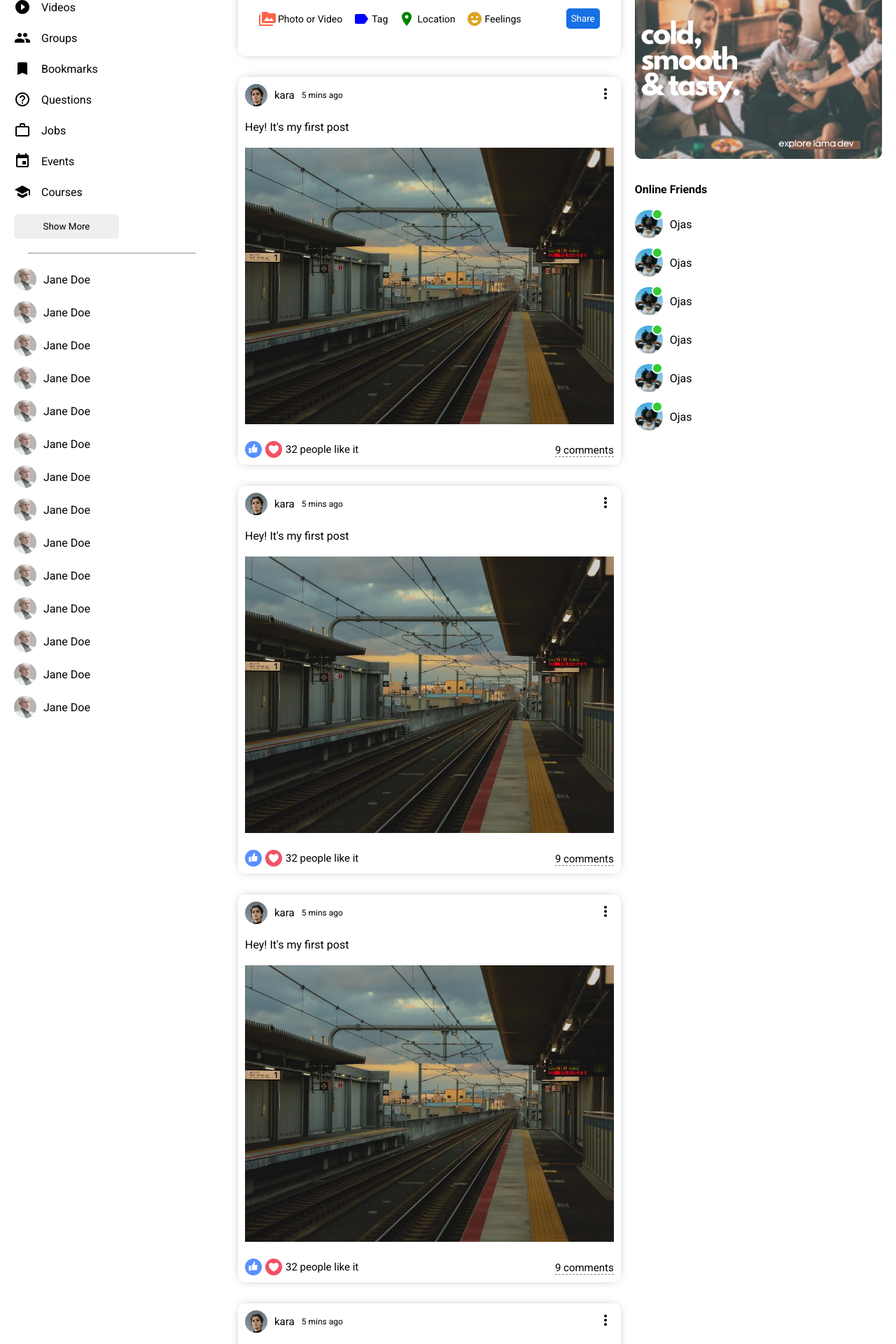
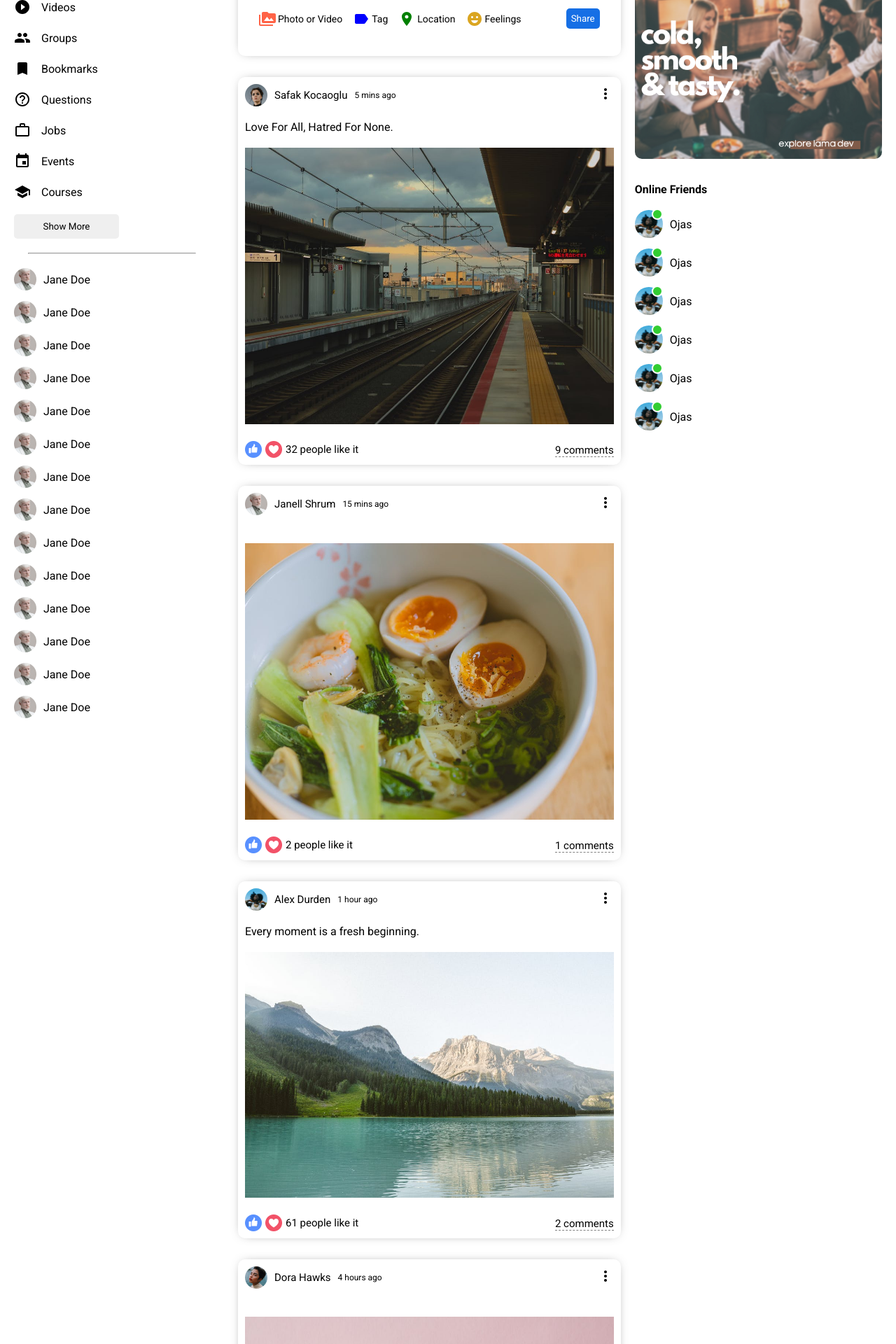
Before and after one commit to whysokara/react-social, a React (Create React App) app: page / in a window 1280 px wide. Shown: the part 160-2080 px from the top of the page at 70% size. Built offline with nearby package versions, Linux system fonts and the light colour scheme.

Commit message:
Added dynamic data

```diff
--- a/src/components/feed/Feed.jsx
+++ b/src/components/feed/Feed.jsx
@@ -1,17 +1,16 @@
 import Post from "../post/Post";
 import Share from "../share/Share";
 import "./feed.css";
+import { Posts } from "../../dummyData";
+
 export default function Feed() {
   return (
     <div className="feed">
       <div className="feedWrapper">
         <Share />
-        <Post />
-        <Post />
-        <Post />
-        <Post />
-        <Post />
-        <Post />
+        {Posts.map((p) => (
+          <Post key={p.id} post={p} />
+        ))}
       </div>
     </div>
   );
--- a/src/components/post/Post.jsx
+++ b/src/components/post/Post.jsx
@@ -1,7 +1,8 @@
 import { MoreVert } from "@material-ui/icons";
+import { Users } from "../../dummyData";
 import "./post.css";
 
-export default function Post() {
+export default function Post({ post }) {
   return (
     <div className="post">
       <div className="postWrapper">
@@ -9,29 +10,34 @@
           <div className="postTopLeft">
             <img
               className="postProfileImg"
-              src="./assets/person/1.jpeg"
+              src={`../assets/${
+                Users.filter((u) => u.id === post.userId)[0].profilePicture
+              }`}
               alt=""
             />
 
-            <span className="postUsername">kara</span>
-            <span className="postDate">5 mins ago</span>
+            <span className="postUsername">
+              {Users.filter((u) => u.id === post.userId)[0].username}
+            </span>
+
+            <span className="postDate">{post.date}</span>
           </div>
           <div className="postTopRight">
             <MoreVert />
           </div>
         </div>
         <div className="postCenter">
-          <span className="postText">Hey! It's my first post</span>
-          <img className="postImg" src="./assets/post/1.jpeg" alt="" />
+          <span className="postText">{post?.desc}</span>
+          <img src={`../assets/${post?.photo}`} className="postImg" alt="" />
         </div>
         <div className="postBottom">
           <div className="postBottomLeft">
             <img className="likeIcon" src="./assets/like.png" alt="" />
             <img className="likeIcon" src="./assets/heart.png" alt="" />
-            <span className="postLikeCounter">32 people like it</span>
+            <span className="postLikeCounter">{post.like} people like it</span>
           </div>
           <div className="postBottomRight">
-            <span className="postCommentText">9 comments</span>
+            <span className="postCommentText">{post.comment} comments</span>
           </div>
         </div>
       </div>
--- /dev/null
+++ b/src/dummyData.js
@@ -0,0 +1,139 @@
+export const Users = [
+  {
+    id: 1,
+    profilePicture: "person/1.jpeg",
+    username: "Safak Kocaoglu",
+  },
+  {
+    id: 2,
+    profilePicture: "person/2.jpeg",
+    username: "Janell Shrum",
+  },
+  {
+    id: 3,
+    profilePicture: "person/3.jpeg",
+    username: "Alex Durden",
+  },
+  {
+    id: 4,
+    profilePicture: "person/4.jpeg",
+    username: "Dora Hawks",
+  },
+  {
+    id: 5,
+    profilePicture: "person/5.jpeg",
+    username: "Thomas Holden",
+  },
+  {
+    id: 6,
+    profilePicture: "person/6.jpeg",
+    username: "Shirley Beauchamp",
+  },
+  {
+    id: 7,
+    profilePicture: "person/7.jpeg",
+    username: "Travis Bennett",
+  },
+  {
+    id: 8,
+    profilePicture: "person/8.jpeg",
+    username: "Kristen Thomas",
+  },
+  {
+    id: 9,
+    profilePicture: "person/9.jpeg",
+    username: "Gary Duty",
+  },
+  {
+    id: 10,
+    profilePicture: "person/10.jpeg",
+    username: "Safak Kocaoglu",
+  },
+];
+
+export const Posts = [
+  {
+    id: 1,
+    desc: "Love For All, Hatred For None.",
+    photo: "post/1.jpeg",
+    date: "5 mins ago",
+    userId: 1,
+    like: 32,
+    comment: 9,
+  },
+  {
+    id: 2,
+    photo: "post/2.jpeg",
+    date: "15 mins ago",
+    userId: 2,
+    like: 2,
+    comment: 1,
+  },
+  {
+    id: 3,
+    desc: "Every moment is a fresh beginning.",
+    photo: "post/3.jpeg",
+    date: "1 hour ago",
+    userId: 3,
+    like: 61,
+    comment: 2,
+  },
+  {
+    id: 4,
+    photo: "post/4.jpeg",
+    date: "4 hours ago",
+    userId: 4,
+    like: 7,
+    comment: 3,
+  },
+  {
+    id: 5,
+    photo: "post/5.jpeg",
+    date: "5 hours ago",
+    userId: 5,
+    like: 23,
+    comment: 5,
+  },
+  {
+    id: 6,
+    photo: "post/6.jpeg",
+    date: "1 day ago",
+    userId: 6,
+    like: 44,
+    comment: 6,
+  },
+  {
+    id: 7,
+    desc: "Never regret anything that made you smile.",
+    photo: "post/7.jpeg",
+    date: "2 days ago",
+    userId: 7,
+    like: 52,
+    comment: 3,
+  },
+  {
+    id: 8,
+    photo: "post/8.jpeg",
+    date: "3 days ago",
+    userId: 8,
+    like: 15,
+    comment: 1,
+  },
+  {
+    id: 9,
+    desc: "Change the world by being yourself.",
+    photo: "post/9.jpeg",
+    date: "5 days ago",
+    userId: 9,
+    like: 11,
+    comment: 2,
+  },
+  {
+    id: 10,
+    photo: "post/10.jpeg",
+    date: "1 week ago",
+    userId: 10,
+    like: 104,
+    comment: 12,
+  },
+];
```
